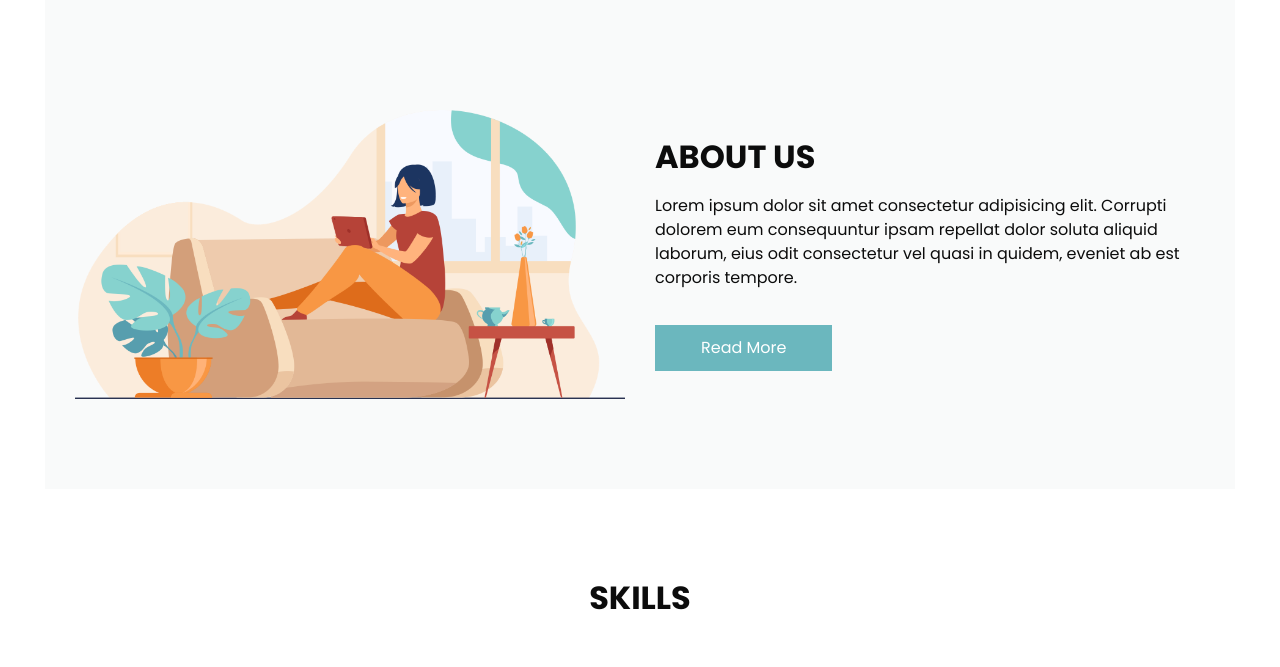
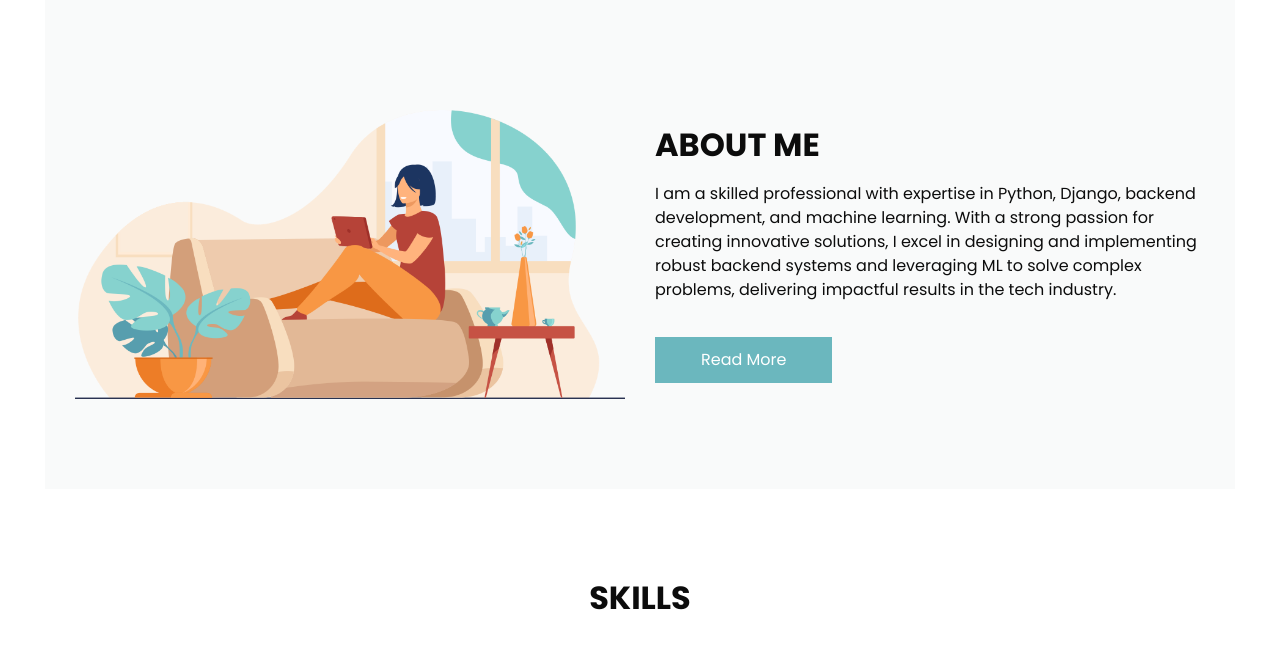
Before and after one commit to sachinpatel16/simplewebsite, a plain HTML site: page index.html in a window 1280 px wide. Shown: the part 780-1447 px from the top of the page. Drawn offline with Linux system fonts and the light colour scheme; some packages are replaced by stand-ins of ours; a script that the page names is missing.

Commit message:
add laptop project

```diff
--- a/index.html
+++ b/index.html
@@ -139,11 +139,12 @@
           <div class="detail-box">
             <div class="heading_container">
               <h2>
-                About Us
+                About Me
               </h2>
             </div>
             <p>
-              Lorem ipsum dolor sit amet consectetur adipisicing elit. Corrupti dolorem eum consequuntur ipsam repellat dolor soluta aliquid laborum, eius odit consectetur vel quasi in quidem, eveniet ab est corporis tempore.
+              I am a skilled professional with expertise in Python, Django, backend development, and machine learning. With a strong passion for creating innovative solutions, I excel in designing and implementing robust backend systems and leveraging ML to solve complex problems, delivering impactful results in the tech industry.
+
             </p>
             <a href="">
               Read More
```
